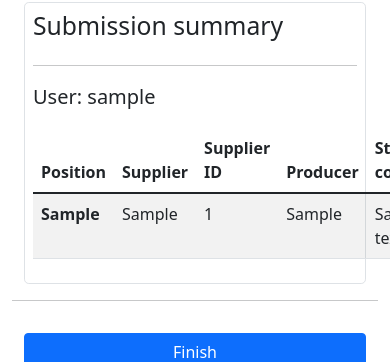
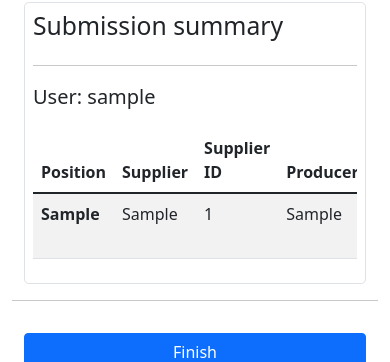
Before and after one commit to BernalFA/submission_form, a Flask app: page /summary_external in a window 390 px wide; the page is wider, and only the part inside the window is pictured. Shown: the part 282-644 px from the top of that part. Run offline with Flask 3, Linux system fonts and the light colour scheme; tables that the repository leaves empty hold one stand-in row (values such as "Sample post").

Commit message:
add responsiveness to tables

```diff
--- a/app/templates/summary_external.html
+++ b/app/templates/summary_external.html
@@ -15,6 +15,7 @@
         User: {{ user.username }}
         </p>
 
+        <div class="table-responsive">
             <table class="table table-striped">
                 <thead>
                     <tr>
@@ -61,6 +62,7 @@
             </table>
         </div>
     </div>
+</div>
 
 <hr>
 
--- a/app/templates/summary_internal.html
+++ b/app/templates/summary_internal.html
@@ -15,6 +15,7 @@
         User: {{ user.username }}
         </p>
 
+        <div class="table-responsive">
             <table class="table table-striped">
                 <thead>
                     <tr>
@@ -49,6 +50,7 @@
             </table>
         </div>
     </div>
+</div>
 
 <hr>
 
```
Lines whose indentation alone changed are shown as unchanged.
